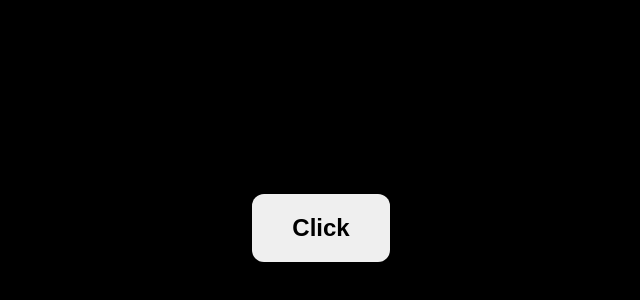
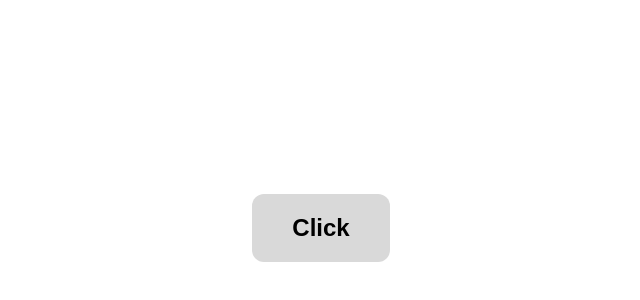
Before and after one commit to codingbot-git/clllllllllllllick, a plain HTML site: page index.html in a window 1280 px wide. Shown: the part 172-472 px from the top of the page, without its empty margins (319-959 px from the left). Drawn offline with Linux system fonts and the light colour scheme.

Commit message:
Update index.html

```diff
--- a/index.html
+++ b/index.html
@@ -11,7 +11,7 @@
             display: flex;
             justify-content: center;
             align-items: center;
-            background: #000; /* 원하는 색으로 변경 가능 */
+            background: #ffffff; /* 배경: 흰색 */
         }
 
         button {
@@ -21,6 +21,7 @@
             border: none;
             border-radius: 12px;
             cursor: pointer;
+            background-color: #d9d9d9; /* 버튼: 회색 */
         }
     </style>
 </head>
```
